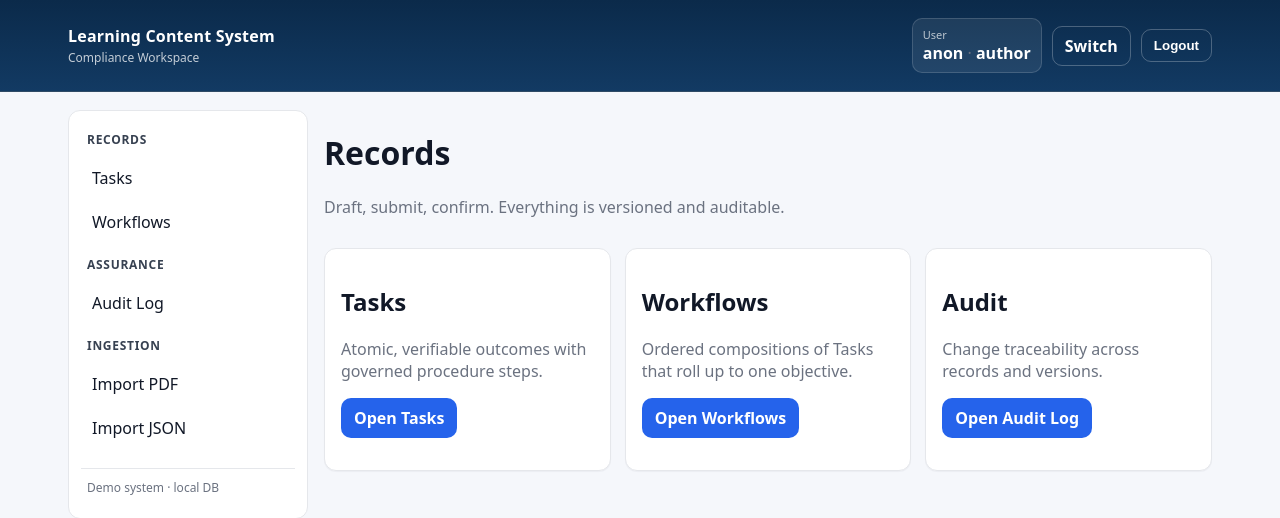
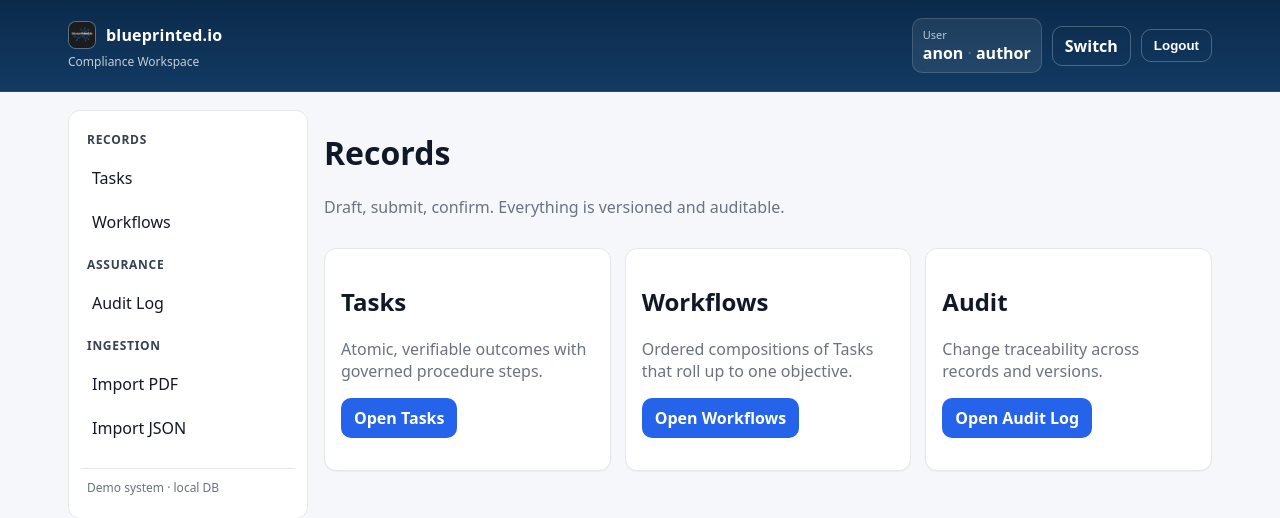
Before and after one commit to blueprinted-io/project-loom, a FastAPI app: page / in a window 1280 px wide. Shown: the top 518 px of the page. Run offline with FastAPI, Linux system fonts and the light colour scheme; some libraries are stand-ins or nearby versions.

Commit message:
Branding: rename UI to blueprinted.io and add org logo

```diff
--- a/lcs_mvp/app/static/style.css
+++ b/lcs_mvp/app/static/style.css
@@ -23,8 +23,10 @@ a:hover{text-decoration:underline}
 
 .topbar{background:linear-gradient(180deg,var(--brand),var(--brand-2));border-bottom:1px solid rgba(255,255,255,.15)}
 .topbar .wrap{display:flex;align-items:center;justify-content:space-between;gap:18px}
-.brand{display:flex;flex-direction:column;gap:2px}
-.brand a{font-weight:800;letter-spacing:.2px;color:#fff}
+.brand{display:flex;flex-direction:column;gap:4px}
+.brand-link{display:flex;align-items:center;gap:10px}
+.brand-logo{width:28px;height:28px;border-radius:8px;border:1px solid rgba(255,255,255,.25);background:rgba(255,255,255,.08)}
+.brand-name{font-weight:900;letter-spacing:.2px;color:#fff}
 .brand-sub{font-size:12px;color:rgba(255,255,255,.75)}
 .topbar-right{display:flex;align-items:center;gap:10px}
 
--- a/lcs_mvp/app/templates/base.html
+++ b/lcs_mvp/app/templates/base.html
@@ -10,7 +10,10 @@
   <header class="topbar">
     <div class="wrap">
       <div class="brand">
-        <a href="/">Learning Content System</a>
+        <a class="brand-link" href="/">
+          <img class="brand-logo" src="/static/blueprinted.png" alt="blueprinted.io" />
+          <span class="brand-name">blueprinted.io</span>
+        </a>
         <span class="brand-sub">Compliance Workspace</span>
       </div>
       <div class="topbar-right">
```
Also changed, not shown: lcs_mvp/app/static/blueprinted.png (added).
